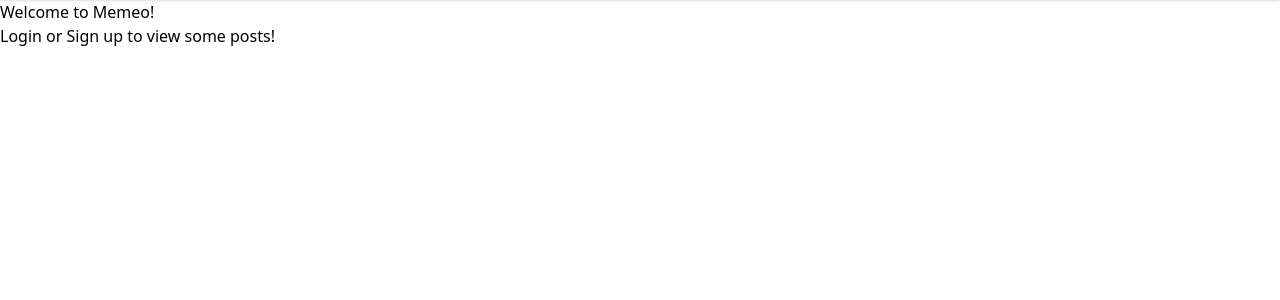
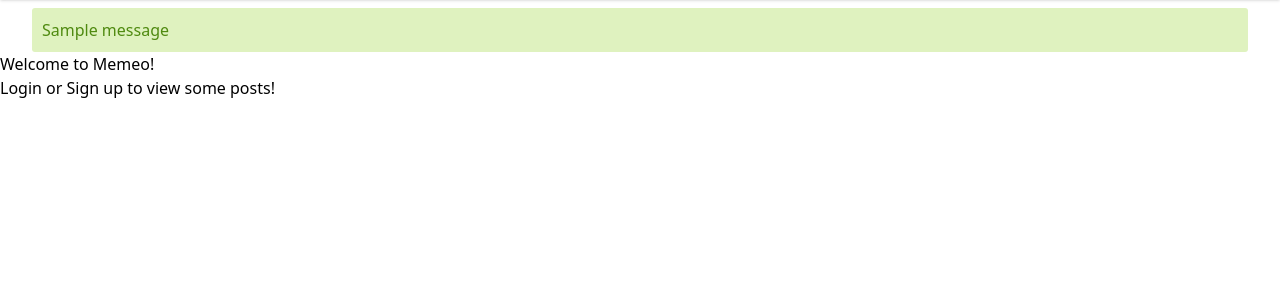
Before and after one commit to ArtashesSoghomonyan/memeo, a Django app: page / in a window 1280 px wide. Shown: the part 60-360 px from the top of the page. Run offline with Django 5.2, Linux system fonts and the light colour scheme; tables that the repository leaves empty hold one stand-in row (values such as "Sample post"); one stand-in notice (Sample message) is shown; some libraries are stand-ins or nearby versions.

Commit message:
style: user messages

```diff
--- /dev/null
+++ b/static/style.css
@@ -0,0 +1,47 @@
+.message {
+    border-radius: 3px;
+    width: 95%;
+    margin: 0 auto;
+    margin-top: 8px;
+    padding-block: 10px;
+    padding-inline: 10px;
+    background-color: red;
+}
+
+/* Colors */
+
+.error {
+    background-color: #ffbaba;
+    color: #d8000c;
+}
+
+.error:hover {
+    background-color: #ffa4a4;
+}
+
+.warning {
+    background-color: #feefb3;
+    color: #9f6000;
+}
+
+.warning:hover {
+    background-color: #fed7a0;
+}
+
+.success {
+    color: #4f8a10;
+    background-color: #dff2bf;
+}
+
+.success:hover {
+    background-color: #b4f298;
+}
+
+.info {
+    background-color: #d9edf7;
+    color: #31708f;
+}
+
+.info:hover {
+    background-color: #d5d8f7;
+}
--- a/templates/base.html
+++ b/templates/base.html
@@ -1,3 +1,4 @@
+{% load static %}
 <!DOCTYPE html>
 <html lang="en">
 <head>
@@ -11,6 +12,8 @@
 		{% endif %}
 	</title>
 	<script src="https://cdn.tailwindcss.com"></script>
+	<link rel="stylesheet" href="{% static 'style.css' %}">
+
 	{% block head %}{% endblock head %}
 </head>
 <body>
@@ -31,6 +34,14 @@
     </div>
   </nav>
 
+  {% if messages %}
+    <div class="messages">
+      {% for message in messages %}
+        <div class="message {{ message.tags }}">{{ message }}</div>
+      {% endfor %}
+    </div>
+  {% endif %}
+
   {% block content %}
   {% endblock content %}
 </body>
```
